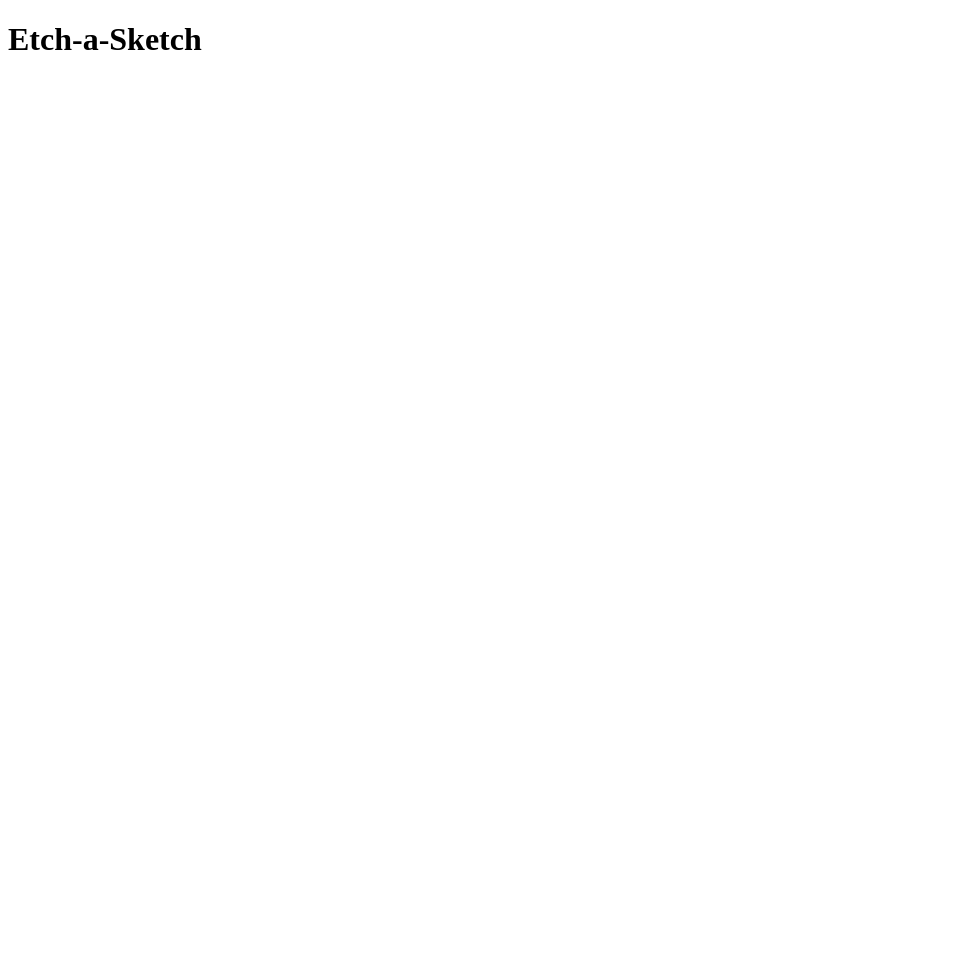
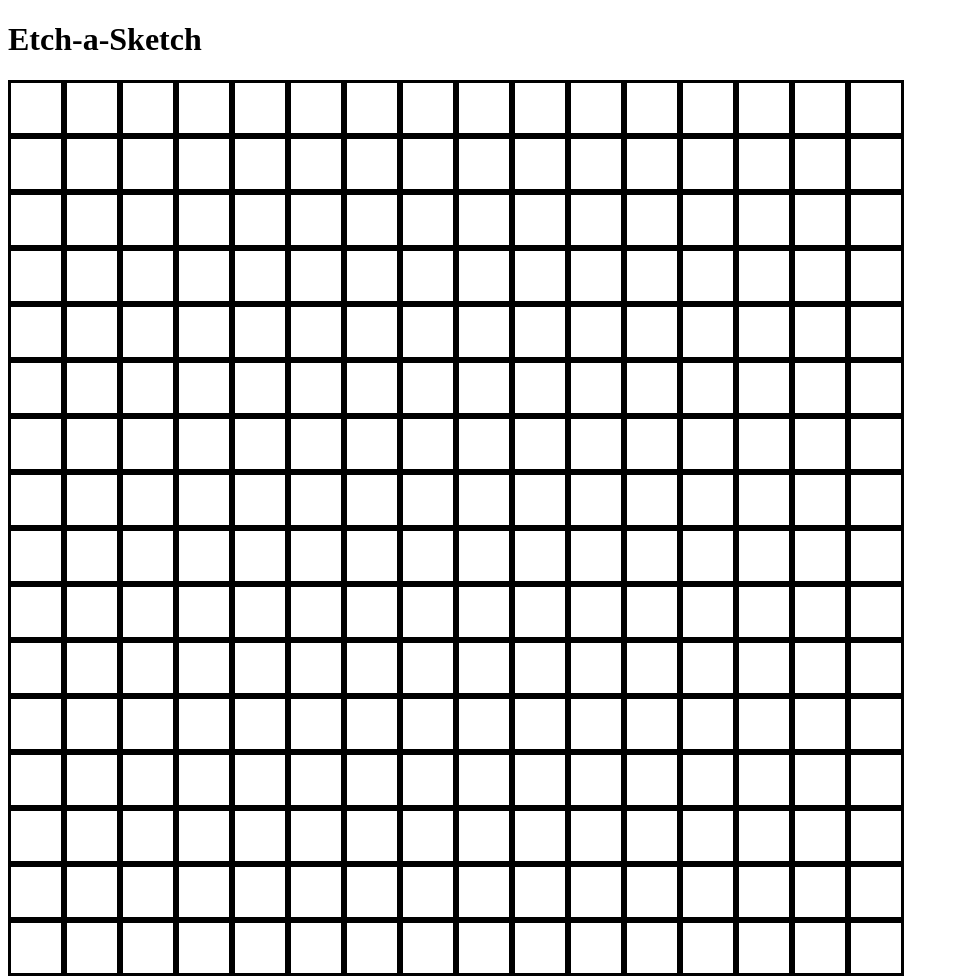
Before and after one commit to chenste-osu/top_sketch, a plain HTML site: page index.html in a window 1280 px wide. Shown: the whole page, without its empty margins (0-959 px from the left). Before the commit the page ends 800 px from the top, so only its background shows below. Drawn offline with Linux system fonts and the light colour scheme.

Commit message:
create grid of divs

```diff
--- a/index.html
+++ b/index.html
@@ -4,12 +4,12 @@
     <meta charset="UTF-8">
     <meta http-equiv="X-UA-Compatible" content="IE=edge">
     <meta name="viewport" content="width=device-width, initial-scale=1.0">
-    <title>RPS</title>
+    <title>Etch-a-Sketch</title>
     <script src="scripts.js" defer></script>
+    <link rel="stylesheet" href="styles.css">
 </head>
 <body>
     <h1>Etch-a-Sketch</h1>
-
-
+    <div id="container"></div>
 </body>
 </html>
--- a/scripts.js
+++ b/scripts.js
@@ -0,0 +1,20 @@
+
+// create the grid of divs
+for (let row = 1; row < 17; row++) {
+    var div_row = document.createElement("div");
+    // div_row.classList.add("row".concat(row));
+    div_row.id = "row".concat(row);
+    div_row.style.display = "flex";
+    document.getElementById("container").appendChild(div_row);
+
+    for (let col = 1; col < 17; col++) {
+        var div_cell = document.createElement("div");
+        // div_cell.classList.add("cell".concat(col));
+
+        div_cell.id = "row".concat(row, "col", col);
+        div_cell.style.width = "50px";
+        div_cell.style.height = "50px";
+        div_cell.style.border = "solid";
+        document.getElementById("row".concat(row)).appendChild(div_cell);
+    }
+}
--- /dev/null
+++ b/styles.css
@@ -0,0 +1,4 @@
+#container {
+    display:flex;
+    flex-direction: column;
+}
```
